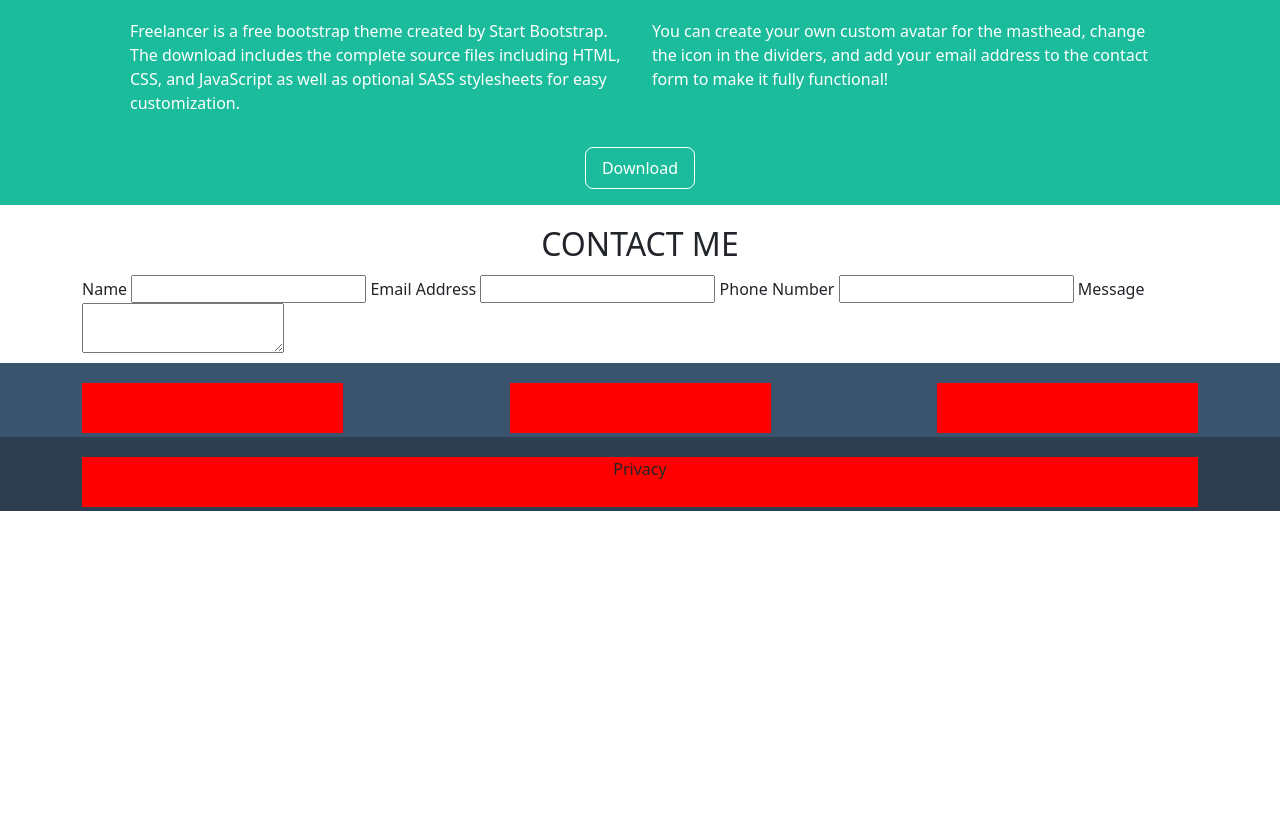
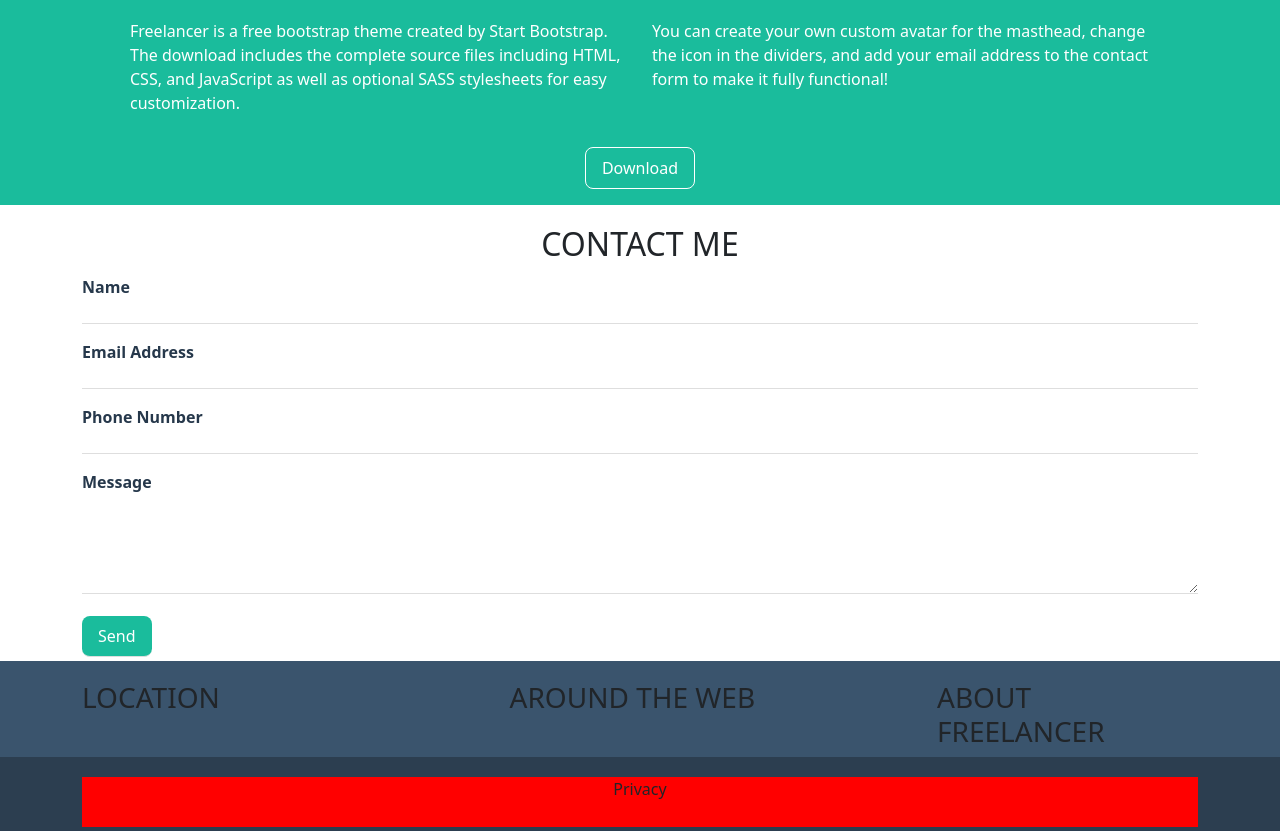
Before and after one commit to LucaFaedda/html-css-bootstrap-freelancer, a plain HTML site: page index.html in a window 1280 px wide. Shown: the part 1299-2130 px from the top of the page. Before the commit the page ends 1810 px from the top, so only its background shows below. Drawn offline with nearby package versions, Linux system fonts and the light colour scheme.

Commit message:
completato sezione form

```diff
--- a/css/style.css
+++ b/css/style.css
@@ -75,3 +75,29 @@ body{
     background-color: transparent;
     border-radius: 0.5rem;
 }
+
+/* Contact Me! */
+
+label{
+    color: #26384b;
+    font-weight: bold;
+}
+
+input{
+    border:none;
+    border-bottom: 1px solid #dedede;
+}
+
+textarea{
+    height: 100px;
+    border:none;
+    border-bottom: 1px solid #dedede;
+}
+
+input[type=submit]{
+    cursor: pointer;
+    padding: 0.5rem 1rem;
+    color: #ffff;
+    background-color: #1abc9c;
+    border-radius: 0.5rem;
+}
--- a/index.html
+++ b/index.html
@@ -17,7 +17,7 @@
             <div class="container">
                 <div class="row w-100">
                     <div class="col-12 ">
-                        <nav class="navbar navbar-expand-lg  w-100 d-flex justify-content-between text-white">
+                        <nav class="navbar navbar-dark navbar-expand-lg  w-100 d-flex justify-content-between text-white">
                             <a class="navbar-brand " href="#"><h2>Start Boostrap</h2></a>
                             <div>
                                 <button class="navbar-toggler" type="button" data-bs-toggle="collapse" data-bs-target="#navbarSupportedContent" aria-controls="navbarSupportedContent"  aria-expanded="false" aria-label="Toggle navigation">
@@ -157,20 +157,29 @@
                     <div class="col-12">
                         <div class=" my-1">
                             <form>
+                                <p>
                                     <label>
                                         Name
                                     </label>
-                                <input type="text">
+                                    <input type="text" class="w-100" name="name">
+                                </p>
+                                <p>
                                     <label>
                                         Email Address
                                     </label>
-                                <input type="email">
+                                    <input type="email" class="w-100" name="email" >
+                                </p>
+                                <p>
                                     <label>
                                        Phone Number
                                     </label>
-                                <input type="number">
+                                    <input type="tel" class="w-100" name="number" >
+                                </p>
+                                <p>
                                     <label> Message</label>
-                                <textarea></textarea>
+                                    <textarea class="w-100"></textarea>
+                                </p>
+                                <input type="submit" value="Send">
                             </form>
                         </div>
                     </div>
@@ -183,13 +192,19 @@
                         <div class="container">
                             <div class="row justify-content-between">
                                 <div class="col-12 col-md-3">
-                                    <div class="height-50px my-1"></div>
+                                    <div class=" my-1">
+                                        <h3>LOCATION</h3>
+                                    </div>
                                 </div>
                                 <div class="col-12 col-md-3">
-                                    <div class="height-50px my-1"></div>
+                                    <div class="my-1">
+                                        <h3>AROUND THE WEB</h3>
+                                    </div>
                                 </div>
                                 <div class="col-12 col-md-3">
-                                    <div class="height-50px my-1"></div>
+                                    <div class="my-1">
+                                        <h3>ABOUT FREELANCER</h3>
+                                    </div>
                                 </div>
                             </div>
                         </div>
```
Lines whose indentation alone changed are shown as unchanged.
